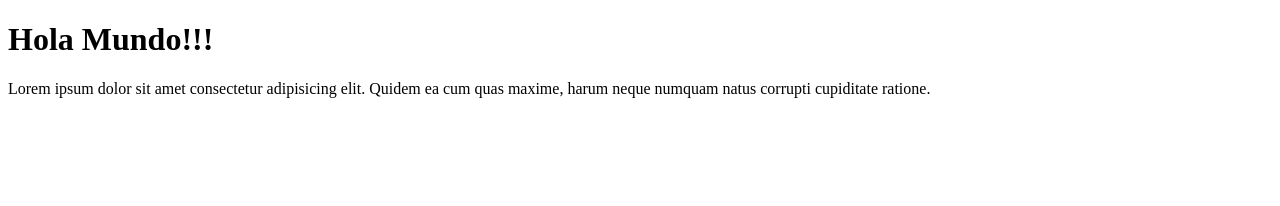
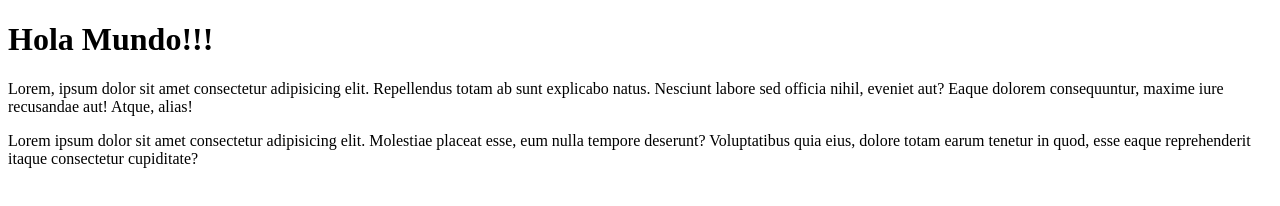
Before and after one commit to Pixe-L/personal-project, a plain HTML site: page index.html in a window 1280 px wide. Drawn offline with Linux system fonts and the light colour scheme.

Commit message:
second commit

```diff
--- a/index.html
+++ b/index.html
@@ -9,8 +9,14 @@
  <body>
   <h1>Hola Mundo!!!</h1>
   <p>
-   Lorem ipsum dolor sit amet consectetur adipisicing elit. Quidem ea cum quas maxime, harum neque
-   numquam natus corrupti cupiditate ratione.
+   Lorem, ipsum dolor sit amet consectetur adipisicing elit. Repellendus totam ab sunt explicabo
+   natus. Nesciunt labore sed officia nihil, eveniet aut? Eaque dolorem consequuntur, maxime iure
+   recusandae aut! Atque, alias!
+  </p>
+  <p>
+   Lorem ipsum dolor sit amet consectetur adipisicing elit. Molestiae placeat esse, eum nulla
+   tempore deserunt? Voluptatibus quia eius, dolore totam earum tenetur in quod, esse eaque
+   reprehenderit itaque consectetur cupiditate?
   </p>
  </body>
 </html>
```
